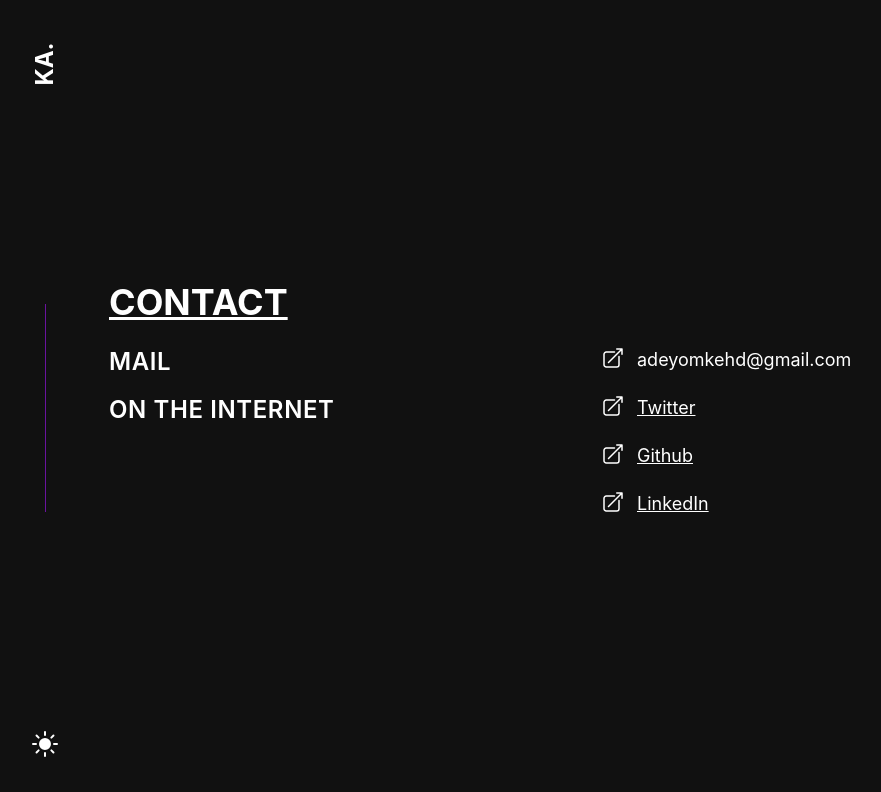
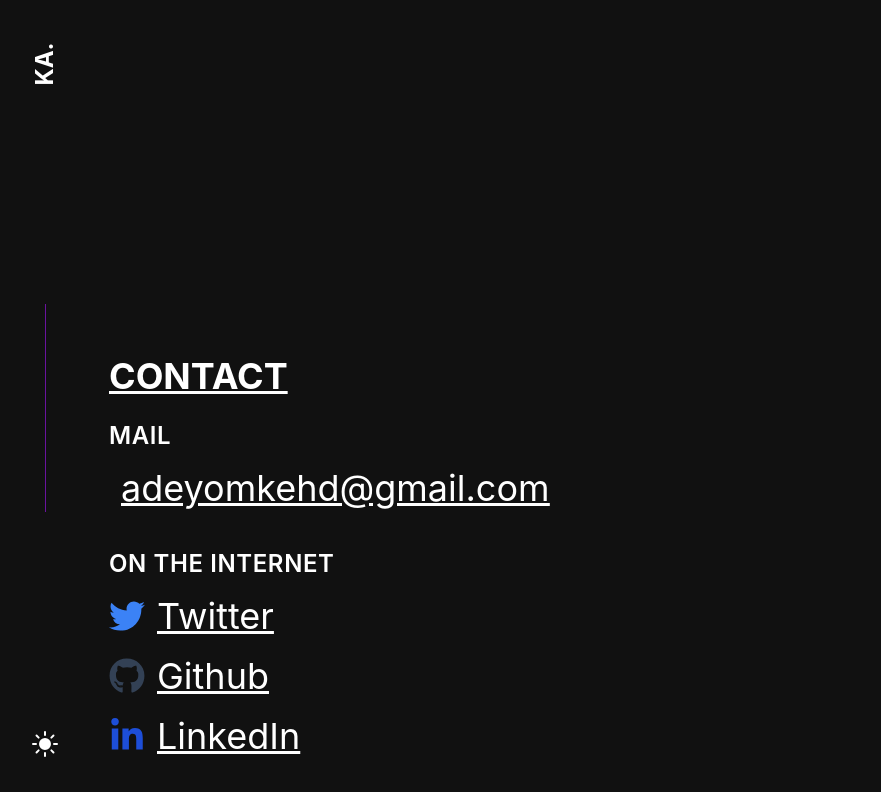
Before and after one commit to kryptcode/v3x, a React (Vite) app: page /contact in a window 1280 px wide. Shown: the top 792 px of the page, without its empty margins (35-916 px from the left). Built offline with nearby package versions, Linux system fonts and the light colour scheme; a web font is replaced by a local one.

Commit message:
"contact page tweaks"

```diff
--- a/src/components/About/Main.jsx
+++ b/src/components/About/Main.jsx
@@ -13,12 +13,12 @@
 
   return (
     <div className='flex-[4] flex flex-col md:flex-row  px-5 justify-between items-center'>
-        <div className='md:flex-[4] text-lg pt-10   '>
+        <div className='md:flex-[4] text-lg pt-10 pb-5   '>
             <h2 className='text-7xl font-bold mb-6'>
                 About
             </h2>
 
-            <div className='tracking-wide space-y-5 text-base'>
+            <div className='tracking-wide space-y-5'>
                 <p>
                 Hi! I'm Koye, a frontend developer based in Abuja, Nigeria. I strive to construct web applications that are appealing in design while maintaining their functionality. I've been working as a frontend developer for over a year. I always build projects to hone my skills.
                 </p>
@@ -33,7 +33,7 @@
             </div>
 
             <div>
-                <h5 className='my-4 text-4xl font-semibold'>
+                <h5 className='mt-4 mb-2 text-2xl font-semibold'>
                     Experience
                 </h5>
                 <ul>
@@ -44,38 +44,31 @@
             </div>
 
             <div>
-                <h5 className='my-4 text-4xl font-semibold'>
+                <h5 className='mt-4 mb-2 text-2xl font-semibold'>
                     Skills
                 </h5>
 
-                <div className='grid-cols-2 md:grid-cols-4 grid gap-5 text-center font-bold text-sm py-2'>
-                    <div className={`${darkMode ? 'bg-[#111] shadow-white/20' : 'bg-[#d1bfa7] shadow-black/20'} flex flex-col rounded-lg justify-center items-center space-y-1 p-3 shadow-lg hover:scale-105 transition-all duration-300 ease-in-out tracking-wide`}>
+                <div className='grid-cols-2 md:grid-cols-4 grid gap-5 text-center font-bold text-sm'>
+                    <div className={`${darkMode ? 'bg-[#111] shadow-gray-200/5' : 'bg-[#d1bfa7] shadow-black/5'} flex flex-col rounded-lg justify-center items-center space-y-1 py-7 shadow-lg hover:scale-105 transition-all duration-300 ease-in-out tracking-wide`}>
                         <img className='h-24 ' src={Html} alt="" />
-                        <p>HTML</p>
                     </div>
-                    <div className={`${darkMode ? 'bg-[#111] shadow-white/20' : 'bg-[#d1bfa7] shadow-black/20'} flex flex-col rounded-lg justify-center items-center space-y-1 p-3 shadow-lg hover:scale-105 transition-all duration-300 ease-in-out tracking-wide`}>
+                    <div className={`${darkMode ? 'bg-[#111] shadow-gray-200/5' : 'bg-[#d1bfa7] shadow-black/5'} flex flex-col rounded-lg justify-center items-center space-y-1 py-7 shadow-lg hover:scale-105 transition-all duration-300 ease-in-out tracking-wide`}>
                         <img className='h-24 ' src={Css} alt="" />
-                        <p>CSS</p>
                     </div>
-                    <div className={`${darkMode ? 'bg-[#111] shadow-white/20' : 'bg-[#d1bfa7] shadow-black/20'} flex flex-col rounded-lg justify-center items-center space-y-1 p-3 shadow-lg hover:scale-105 transition-all duration-300 ease-in-out tracking-wide`}>
+                    <div className={`${darkMode ? 'bg-[#111] shadow-gray-200/5' : 'bg-[#d1bfa7] shadow-black/5'} flex flex-col rounded-lg justify-center items-center space-y-1 py-7 shadow-lg hover:scale-105 transition-all duration-300 ease-in-out tracking-wide`}>
                         <img className='h-24 ' src={Js} alt="" />
-                        <p>Javascript</p>
                     </div>
-                    <div className={`${darkMode ? 'bg-[#111] shadow-white/20' : 'bg-[#d1bfa7] shadow-black/20'} flex flex-col rounded-lg justify-center items-center space-y-1 p-3 shadow-lg hover:scale-105 transition-all duration-300 ease-in-out tracking-wide`}>
+                    <div className={`${darkMode ? 'bg-[#111] shadow-gray-200/5' : 'bg-[#d1bfa7] shadow-black/5'} flex flex-col rounded-lg justify-center items-center space-y-1 py-7 shadow-lg hover:scale-105 transition-all duration-300 ease-in-out tracking-wide`}>
                         <img className='h-24 ' src={Reactjs} alt="" />
-                        <p>React</p>
                     </div>
-                    <div className={`${darkMode ? 'bg-[#111] shadow-white/20' : 'bg-[#d1bfa7] shadow-black/20'} flex flex-col rounded-lg justify-center items-center space-y-1 p-3 shadow-lg hover:scale-105 transition-all duration-300 ease-in-out tracking-wide`}>
+                    <div className={`${darkMode ? 'bg-[#111] shadow-gray-200/5' : 'bg-[#d1bfa7] shadow-black/5'} flex flex-col rounded-lg justify-center items-center space-y-1 py-7 shadow-lg hover:scale-105 transition-all duration-300 ease-in-out tracking-wide`}>
                         <img className='h-24 ' src={Nextjs} alt="" />
-                        <p>Next</p>
                     </div>
-                    <div className={`${darkMode ? 'bg-[#111] shadow-white/20' : 'bg-[#d1bfa7] shadow-black/20'} flex flex-col rounded-lg justify-center items-center space-y-1 p-3 shadow-lg hover:scale-105 transition-all duration-300 ease-in-out tracking-wide`}>
+                    <div className={`${darkMode ? 'bg-[#111] shadow-gray-200/5' : 'bg-[#d1bfa7] shadow-black/5'} flex flex-col rounded-lg justify-center items-center space-y-1 py-7 shadow-lg hover:scale-105 transition-all duration-300 ease-in-out tracking-wide`}>
                         <img className='h-24 ' src={Nodejs} alt="" />
-                        <p>Node</p>
                     </div>
-                    <div className={`${darkMode ? 'bg-[#111] shadow-white/20' : 'bg-[#d1bfa7] shadow-black/20'} flex flex-col rounded-lg justify-center items-center space-y-1 p-3 shadow-lg hover:scale-105 transition-all duration-300 ease-in-out tracking-wide`}>
+                    <div className={`${darkMode ? 'bg-[#111] shadow-gray-200/5' : 'bg-[#d1bfa7] shadow-black/5'} flex flex-col rounded-lg justify-center items-center space-y-1 py-7 shadow-lg hover:scale-105 transition-all duration-300 ease-in-out tracking-wide`}>
                         <img className='h-24 ' src={Twind} alt="" />
-                        <p>Tailwind</p>
                     </div>
 
                 {/* HTML and CSS / Javascript / Recoil / React / Thirdweb SDK/ Firebase / Nextjs / Vite / Framer / Typescript */}
--- a/src/components/Contact/Main.jsx
+++ b/src/components/Contact/Main.jsx
@@ -1,44 +1,50 @@
+import { Link } from "react-router-dom"
 import Arrow from "../custom/Arrow"
+import { FaEnvelope, FaGithub, FaLinkedin, FaLinkedinIn, FaTwitter} from 'react-icons/fa'
+import { useRecoilValue } from "recoil"
+import { darkModeState } from "../../atoms"
 
 const Main = () => {
+  const darkMode = useRecoilValue(darkModeState)
+
   return (
-    <div className="md:flex-[6] md:w-full w-[90%] mx-auto flex flex-col justify-center ">
-        <div className="w-full">
+    <div className="md:flex-[6] md:w-full w-[90%] mx-auto flex flex-col md:flex-row md:items-end pb-11 ">
+        <div className="md:flex-1 w-full">
             <h2 className="text-xl md:text-4xl font-bold underline">
                 CONTACT
             </h2>
-            <div className="pt-6 flex flex-col space-y-4  md:w-[85%]  justify-between md:text-lg">
-                <div className="flex md:space-x-8">
-                    <span className="font-semibold  md:text-2xl flex-1 tracking-wide">
+            <div className="pt-6 flex flex-col space-y-10  md:w-[85%]  justify-between md:text-lg">
+                <div className="space-y-4">
+                    <span className="font-semibold  md:text-2xl tracking-wide">
                         MAIL
                     </span>
-                    <span className="flex items-start space-x-3 flex-1">
-                        <Arrow />
+                    <span className="flex items-center space-x-3 md:text-4xl text-2xl underline">
+                        <FaEnvelope className='text-red-500' />
                         <a href="mailto: adeyombokehd@gmail.com" target="_blank">
                         adeyomkehd@gmail.com
                         </a>
                     </span>
                 </div>
 
-                <div className="flex md:space-x-8 md:text-lg pb-44 md:pb-0">
+                <div className="space-y-4 md:text-lg pb-44 md:pb-0">
                     <span className="font-semibold md:text-2xl tracking-wide flex-1">
                         ON THE INTERNET
                     </span>
                     <div className="flex flex-col space-y-5 underline flex-1">
-                        <span className="flex items-start space-x-3">
-                            <Arrow />
+                        <span className="flex items-center space-x-3 md:text-4xl text-2xl">
+                            <FaTwitter className="text-blue-500" />
                             <a href=''>
                             Twitter
                             </a>
                         </span>
-                        <span className="flex items-start space-x-3">
-                            <Arrow />
+                        <span className="flex items-center space-x-3 md:text-4xl text-2xl">
+                            <FaGithub className="text-slate-700" />
                             <a href="https://github.com/kryptcode" target='_blank'>
                             Github
                             </a>
                         </span>
-                        <span className="flex items-start space-x-3">
-                            <Arrow />
+                        <span className="flex items-center space-x-3 md:text-4xl text-2xl">
+                            <FaLinkedinIn className="text-blue-700" />
                             <span>
                             LinkedIn
                             </span>
@@ -47,6 +53,41 @@
                 </div>
             </div>
         </div>
+
+        <div className='md:flex-1 pt-10 px-5 md:px-12'>
+        <div className='md:flex-[3] text-[3.5rem] md:text-[4.5rem] leading-none font-bold w-[90%] mx-auto md:w-full hidden md:flex flex-col md:justify-end md:items-center pb-5 animate__animated animate__fadeInRight '>
+              <div className='space-y-5 md:space-y-7'>
+
+              <div className='group transition-all duration-300 ease-in-out'>
+                <Link to='/about' className=''>
+                  <div>
+                    <span className='text-2xl'>
+                    01. {' '}
+                    </span>
+                    <span className={`${darkMode && 'text-white '}`}>
+                    About
+                    </span>
+                  </div>
+                  <div className="h-[1px] md:h-[2.5px] w-full transition-all ease-linear duration-300 opacity-0 group-hover:opacity-100 bg-gradient-to-r from-purple-500 to-pink-500" />
+                </Link>
+              </div>
+
+              <div className='group transition-all duration-300 ease-in-out'>
+              <Link to='/work' className=''>
+                <div >
+                <span className='text-2xl'>
+                  02. {' '}
+                  </span>
+                  <span className='space-span'>
+                  WORK
+                  </span>
+                </div>
+                <div className="h-[1px] md:h-[2.5px] w-full transition-all ease-linear duration-300 opacity-0 group-hover:opacity-100 bg-gradient-to-r from-purple-500 to-pink-500" />
+              </Link>
+              </div>
+              </div>
+            </div>
+        </div>
     </div>
   )
 }
```
